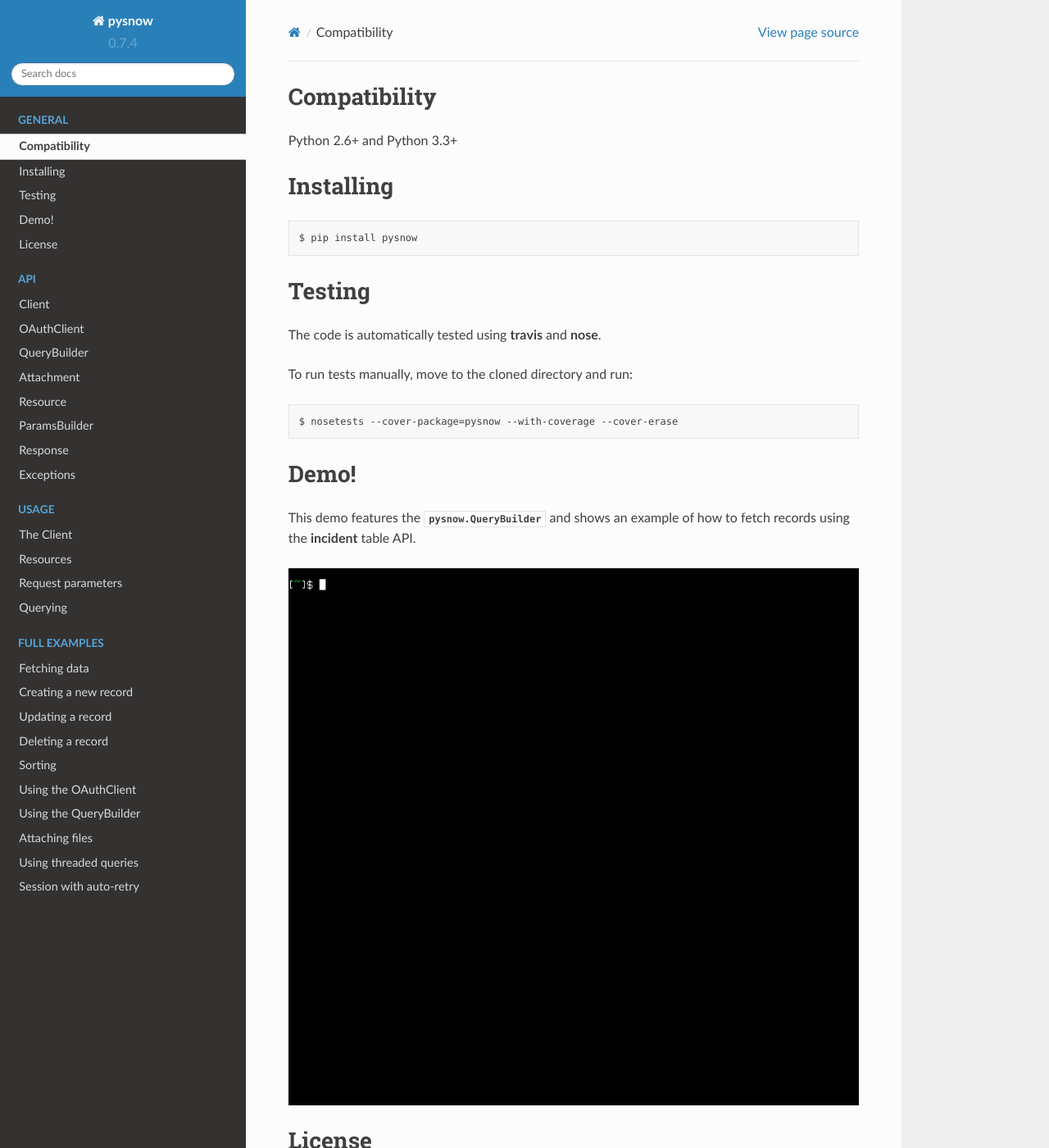
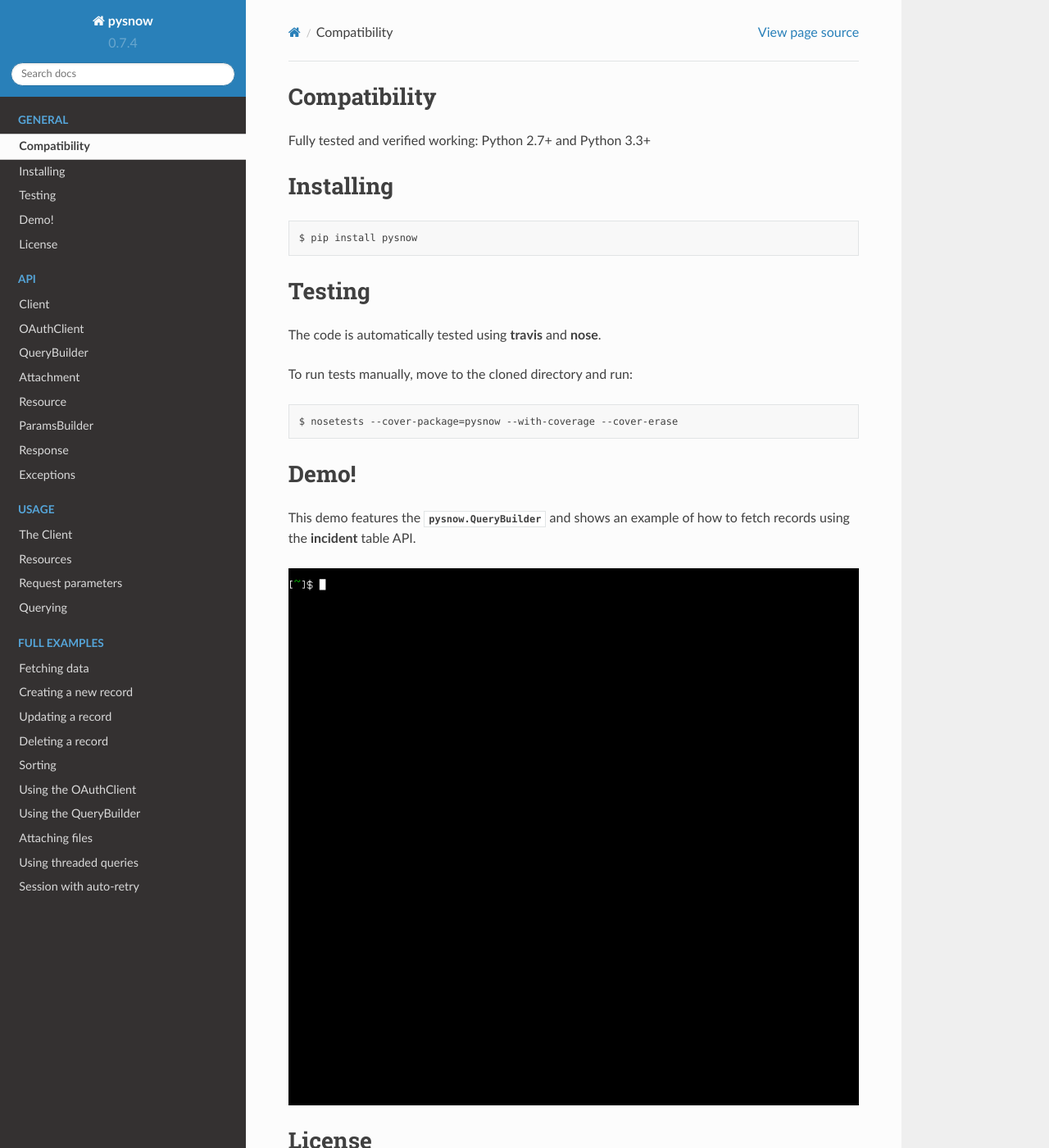
Before and after one commit to rbw/pysnow, a Sphinx documentation site: the page built from docs/general.rst, in a window 1280 px wide and 1400 px high. Shown: the whole window at 82% size. Built offline with Sphinx 7.4.7 and the Read the Docs theme 2.0.0, drawn with Linux system fonts in a browser that asks for light colours; some of the changed text lies outside the part shown.

Commit message:
Drop 2.6 support as it's no longer supported by / working with httpretty

```diff
--- a/docs/general.rst
+++ b/docs/general.rst
@@ -1,7 +1,7 @@
 Compatibility
 -------------
 
-Python 2.6+ and Python 3.3+
+Fully tested and verified working: Python 2.7+ and Python 3.3+
 
 
 Installing
```
Also changed, not shown: other parts of docs/general.rst (+1 -1 lines), .travis.yml.
